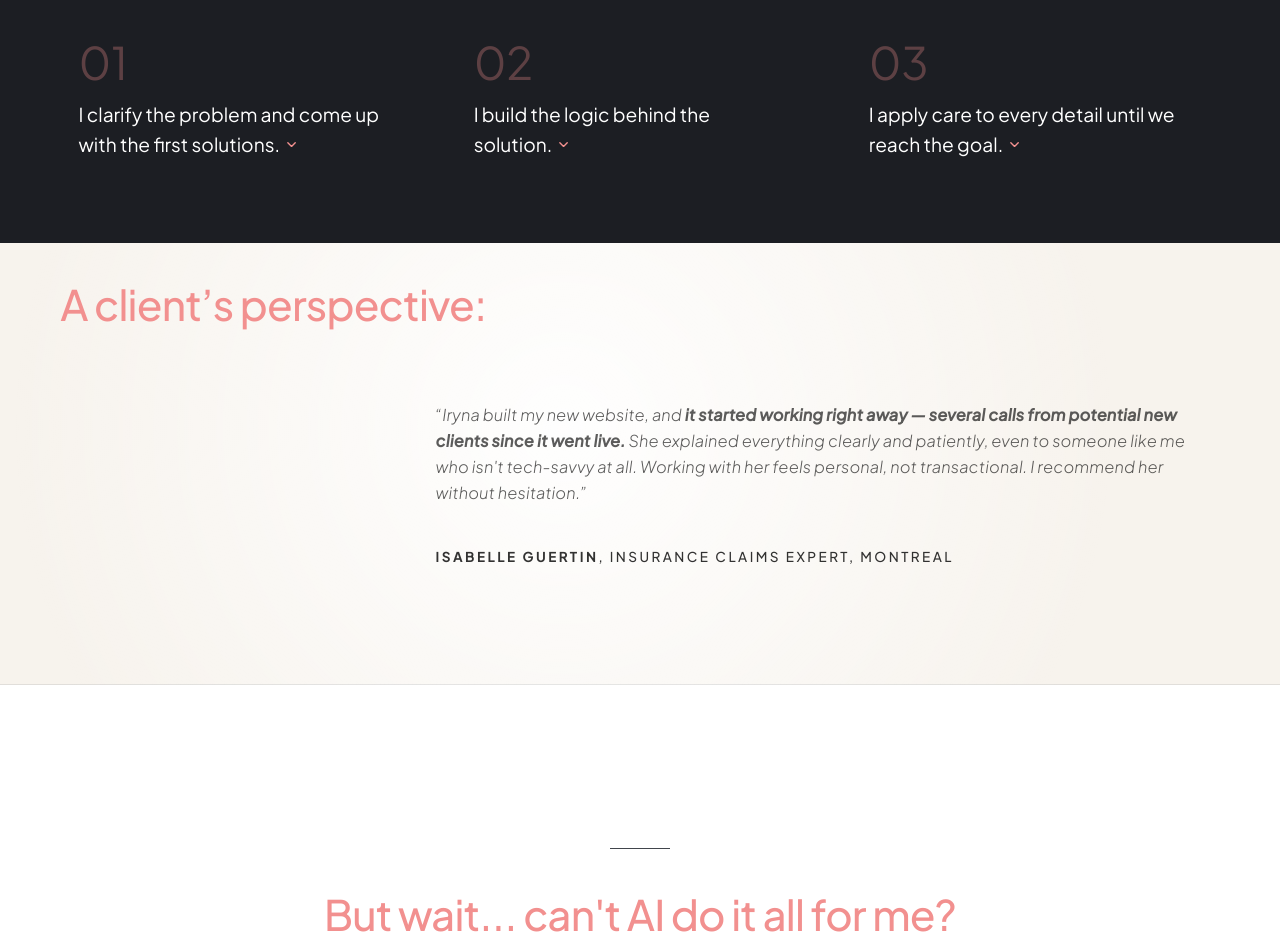
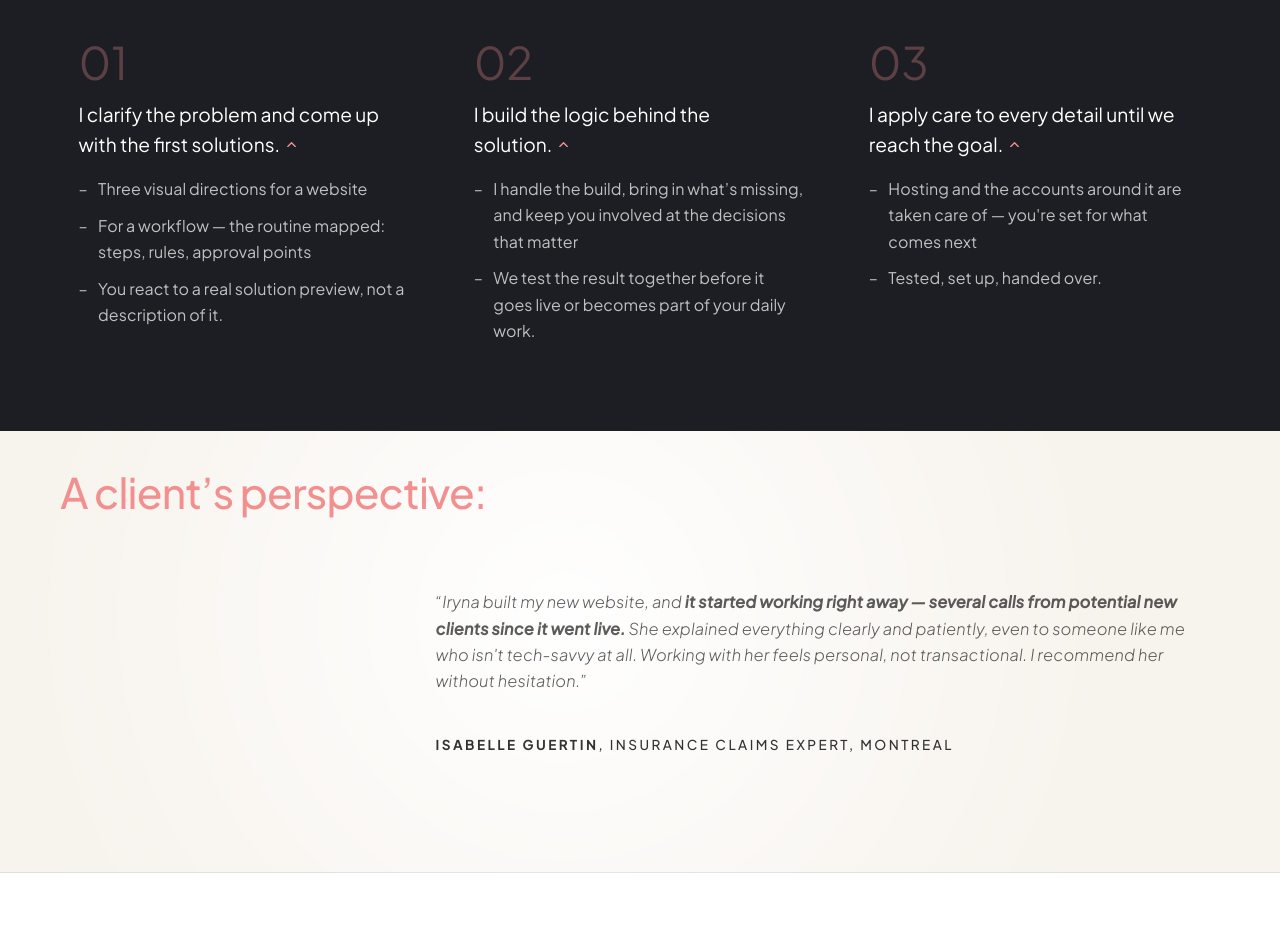
Before and after one commit to Irene2828/porfoliojuly, a Next.js app: page / in a window 1280 px wide. Shown: the part 4860-5796 px from the top of the page. Built offline with nearby package versions, Linux system fonts and the light colour scheme.

Commit message:
Expand all approach bullets by default and match subline color

```diff
--- a/src/app/v2/components/HowItWorks.tsx
+++ b/src/app/v2/components/HowItWorks.tsx
@@ -4,7 +4,7 @@ import { AnimatePresence, motion } from 'framer-motion';
 import { useState } from 'react';
 
 export default function HowItWorks() {
-  const [openStep, setOpenStep] = useState<string | null>(null);
+  const [openSteps, setOpenSteps] = useState<Record<string, boolean>>({ '01': true, '02': true, '03': true });
   const steps = [
     {
       num: '01',
@@ -99,8 +99,8 @@ export default function HowItWorks() {
         }
         .how-step-sub {
           font-family: var(--font-body), 'Plus Jakarta Sans', sans-serif !important;
-          color: rgba(255, 255, 255, 0.82) !important;
-          -webkit-text-fill-color: rgba(255, 255, 255, 0.82) !important;
+          color: rgba(255, 255, 255, 0.72) !important;
+          -webkit-text-fill-color: rgba(255, 255, 255, 0.72) !important;
           letter-spacing: 0.005em !important;
         }
         .how-step-sub strong {
@@ -313,14 +313,14 @@ export default function HowItWorks() {
                 <button
                   type="button"
                   className="how-step-label"
-                  aria-expanded={openStep === step.num}
-                  onClick={() => setOpenStep((current) => current === step.num ? null : step.num)}
+                  aria-expanded={openSteps[step.num]}
+                  onClick={() => setOpenSteps((current) => ({ ...current, [step.num]: !current[step.num] }))}
                 >
-                  {step.title.slice(0, step.title.lastIndexOf(' ') + 1)}<span className="how-step-last-word">{step.title.slice(step.title.lastIndexOf(' ') + 1)}<svg className="how-step-check" aria-hidden="true" viewBox="0 0 12 12" fill="none" stroke="currentColor" strokeWidth="1.5" strokeLinecap="round" strokeLinejoin="round" style={{ transform: openStep === step.num ? 'rotate(180deg)' : undefined }}><path d="m2 4 4 4 4-4" /></svg></span>
+                  {step.title.slice(0, step.title.lastIndexOf(' ') + 1)}<span className="how-step-last-word">{step.title.slice(step.title.lastIndexOf(' ') + 1)}<svg className="how-step-check" aria-hidden="true" viewBox="0 0 12 12" fill="none" stroke="currentColor" strokeWidth="1.5" strokeLinecap="round" strokeLinejoin="round" style={{ transform: openSteps[step.num] ? 'rotate(180deg)' : undefined }}><path d="m2 4 4 4 4-4" /></svg></span>
                 </button>
               </h3>
               <AnimatePresence initial={false}>
-                {openStep === step.num && (
+                {openSteps[step.num] && (
                   <motion.ul
                     initial={{ height: 0, opacity: 0 }}
                     animate={{ height: 'auto', opacity: 1 }}
```
